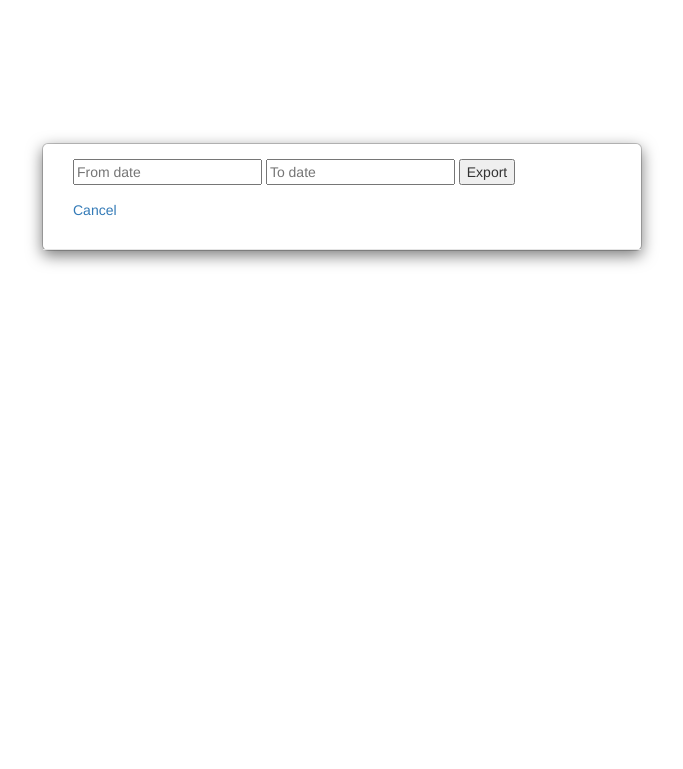
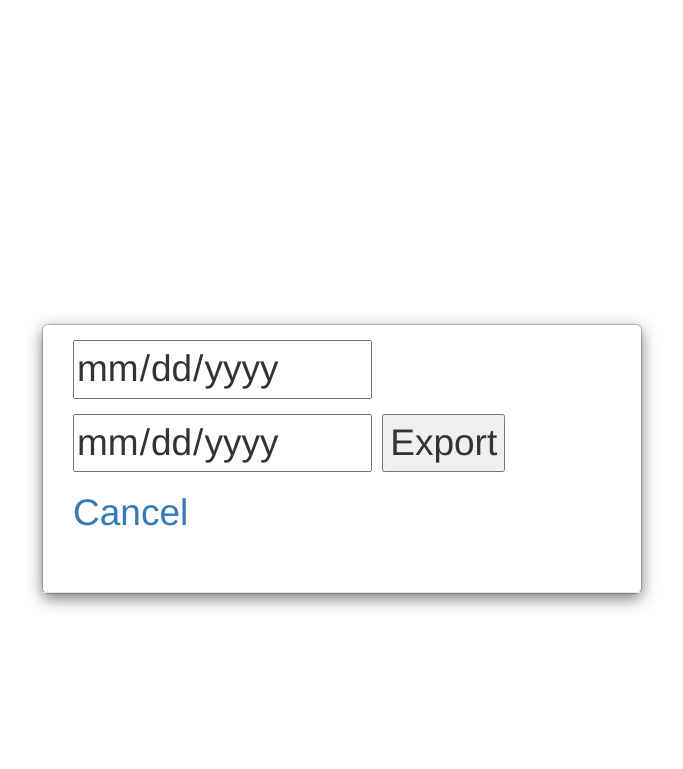
Before and after one commit to naveen272/app, a PHP site: page /report.php in a window 1280 px wide. Shown: the top 769 px of the page, without its empty margins (298-981 px from the left). Run offline with PHP 8.4, Linux system fonts and the light colour scheme; a user stored in the database is signed in; data comes from the database, SQL or seed files in the repository; some libraries are stand-ins or nearby versions.

Commit message:
new css changes

```diff
--- a/report.php
+++ b/report.php
@@ -36,11 +36,18 @@ $result = mysqli_query($link, $sql);
    <script src="https://maxcdn.bootstrapcdn.com/bootstrap/3.3.6/js/bootstrap.min.js"></script>
    <script src="https://ajax.googleapis.com/ajax/libs/jquery/2.2.0/jquery.min.js"></script>
    <script type="text/javascript" src="https://cdnjs.cloudflare.com/ajax/libs/jqueryui/1.12.1/jquery-ui.min.js"></script>
+    <script src="css/jquery-ui.js"></script>
+    <link rel="stylesheet" href="css/jquery-ui.css">
    </head>
    <style>
-  body {
-    margin: 13px;
-    padding-top: 100px;
+body {
+    margin: 11%;
+    padding-top: 153px;
+    font-family: "Helvetica Neue",Helvetica,Arial,sans-serif;
+    font-size: 37px;
+    line-height: 1.42857143;
+    color: #333;
+    background-color: #fff;
 }
 .btn {
     display: inline-block;
@@ -75,8 +82,8 @@ input[type=text]:focus, input[type=password]:focus {
                      <div class="col-md-16">
                             <form method='post' action='download.php'>
                                 <!-- Datepicker -->
-                                <input class="form-group" type='text/css' class='datepicker' placeholder="From date" name="from_date" id='from_date' readonly>
-                                <input class="form-group" type='text/css' class='datepicker' placeholder="To date" name="to_date" id='to_date' readonly>
+                                <input class="form-group" type='date' class='datepicker' placeholder="From date" name="from_date" id='from_date' readonly>
+                                <input class="form-group" type='date' class='datepicker' placeholder="To date" name="to_date" id='to_date' readonly>
                                 <!-- Export button -->
                                 <input type='submit' value='Export' name='Export'>
                                 <a href="welcome.php" >Cancel</a>
```
